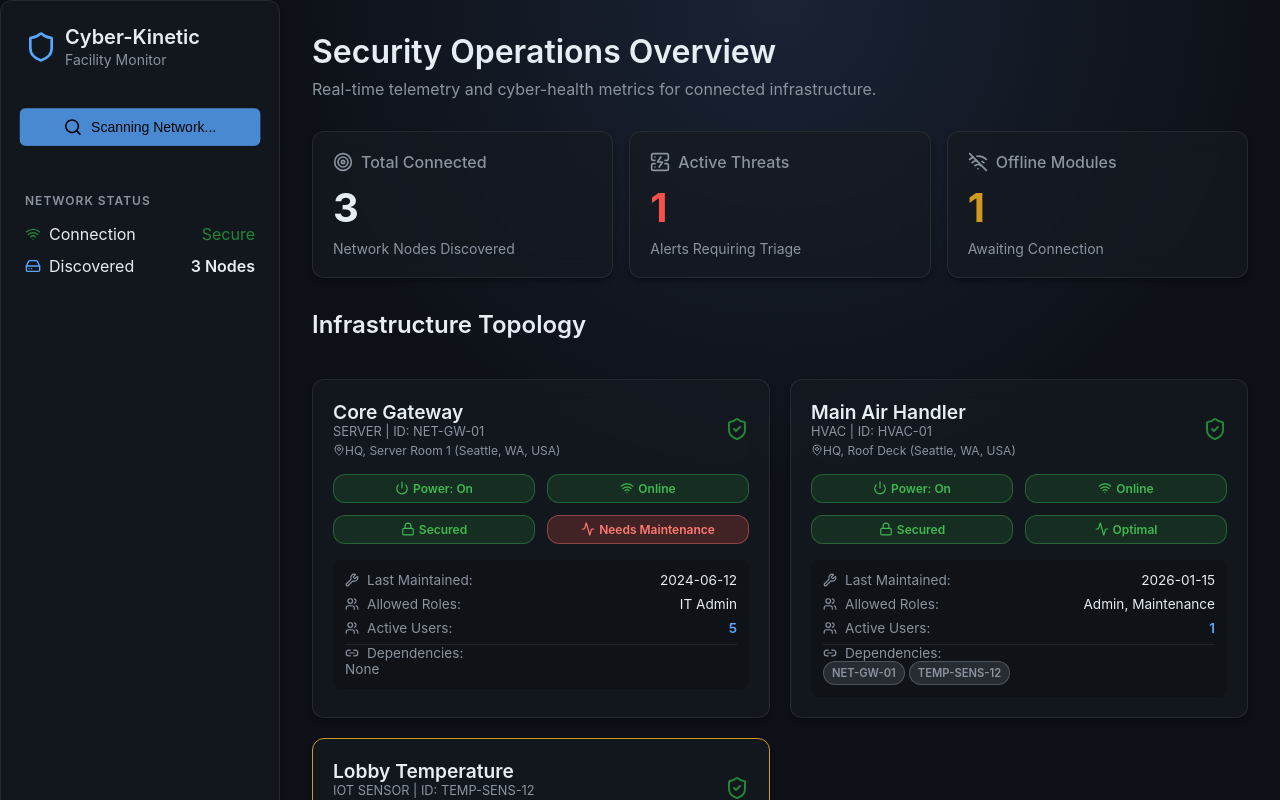
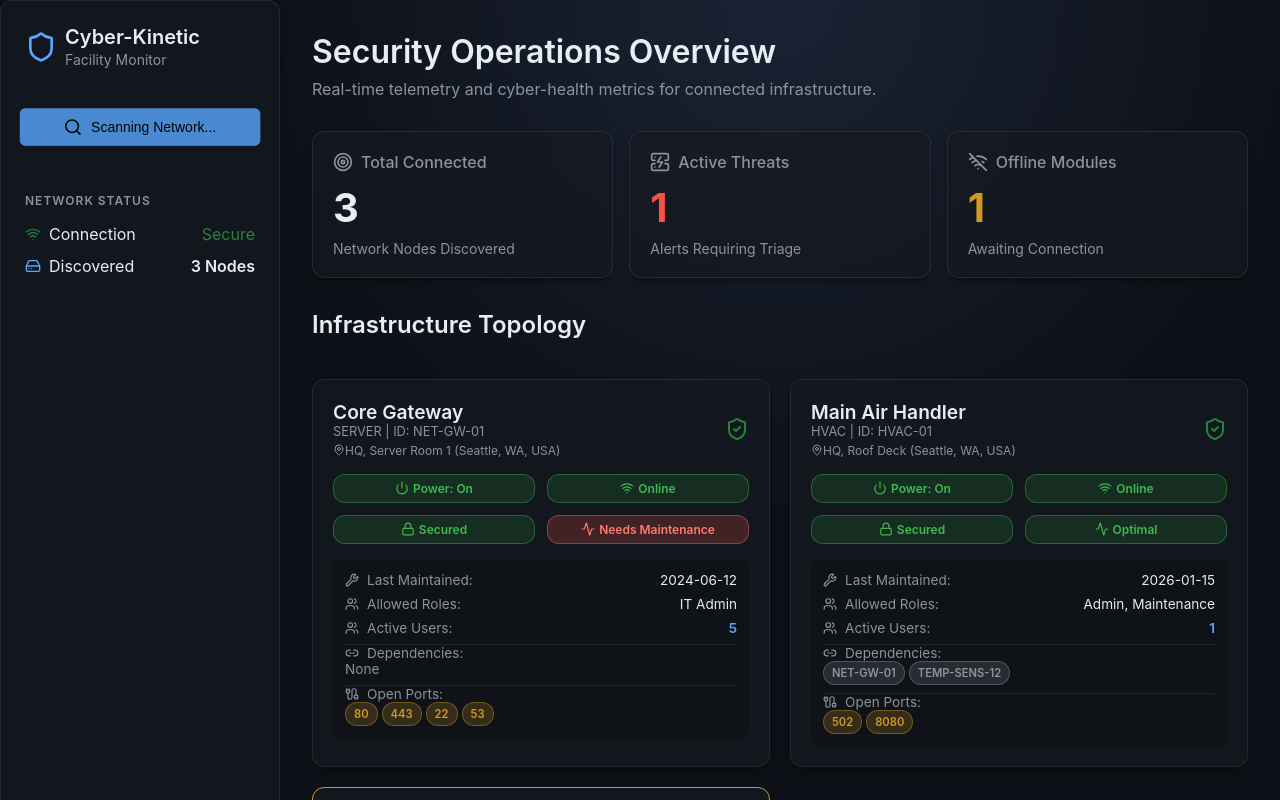
Before and after one commit to Sigmala1/Cyber_Kinetic_Crisis, a React (Vite) app in the folder dashboard/: page / in a window 1280 px wide. Both pictures are taken after a click on the button "Scan Network". Shown: the top 800 px of the page. Built offline with nearby package versions, Linux system fonts and the light colour scheme.

Commit message:
Add open ports to device metrics

```diff
--- a/dashboard/src/App.jsx
+++ b/dashboard/src/App.jsx
@@ -5,13 +5,13 @@ import DeviceGrid from './components/DeviceGrid';
 import { Target, ServerCrash, WifiOff } from 'lucide-react';
 
 const MOCK_DEVICES = [
-  { id: 'NET-GW-01', name: 'Core Gateway', type: 'Server', isOn: true, isOnline: true, hasPassword: true, condition: 'Needs Maintenance', cyberState: 'Normal', lastMaintainedDate: '2024-06-12', authorizedRoles: ['IT Admin'], activeUsers: 5, dependencies: [], location: { city: 'Seattle', state: 'WA', country: 'USA', building: 'HQ', room: 'Server Room 1' } },
-  { id: 'HVAC-01', name: 'Main Air Handler', type: 'HVAC', isOn: true, isOnline: true, hasPassword: true, condition: 'Optimal', cyberState: 'Normal', lastMaintainedDate: '2026-01-15', authorizedRoles: ['Admin', 'Maintenance'], activeUsers: 1, dependencies: ['NET-GW-01', 'TEMP-SENS-12'], location: { city: 'Seattle', state: 'WA', country: 'USA', building: 'HQ', room: 'Roof Deck' } },
-  { id: 'TEMP-SENS-12', name: 'Lobby Temperature', type: 'IoT Sensor', isOn: true, isOnline: false, hasPassword: false, condition: 'Degraded', cyberState: 'Warning', lastMaintainedDate: '2025-11-20', authorizedRoles: ['Admin'], activeUsers: 0, dependencies: ['NET-GW-01'], location: { city: 'Seattle', state: 'WA', country: 'USA', building: 'HQ', room: 'Main Lobby' } },
-  { id: 'AC-DOOR-05', name: 'Server Room Lock', type: 'Access Control', isOn: true, isOnline: true, hasPassword: true, condition: 'Optimal', cyberState: 'Compromised', lastMaintainedDate: '2026-03-01', authorizedRoles: ['Admin', 'Security'], activeUsers: 2, dependencies: ['CAM-09', 'NET-GW-01'], location: { city: 'Seattle', state: 'WA', country: 'USA', building: 'HQ', room: 'Server Room 1 Door' } },
-  { id: 'CAM-09', name: 'Server Room Camera', type: 'Security Camera', isOn: true, isOnline: true, hasPassword: true, condition: 'Optimal', cyberState: 'Normal', lastMaintainedDate: '2026-02-14', authorizedRoles: ['Security'], activeUsers: 1, dependencies: ['NET-GW-01'], location: { city: 'Seattle', state: 'WA', country: 'USA', building: 'HQ', room: 'Server Room 1' } },
-  { id: 'HVAC-02', name: 'Exhaust Fan C', type: 'HVAC', isOn: false, isOnline: false, hasPassword: false, condition: 'Optimal', cyberState: 'Normal', lastMaintainedDate: '2026-03-20', authorizedRoles: ['Maintenance'], activeUsers: 0, dependencies: ['HVAC-01'], location: { city: 'Seattle', state: 'WA', country: 'USA', building: 'HQ', room: 'Utility Shaft 3' } },
-  { id: 'ELEV-01', name: 'Main Elevator', type: 'Transport', isOn: true, isOnline: true, hasPassword: true, condition: 'Needs Maintenance', cyberState: 'Warning', lastMaintainedDate: '2025-08-30', authorizedRoles: ['Admin', 'Maintenance'], activeUsers: 0, dependencies: ['NET-GW-01'], location: { city: 'Seattle', state: 'WA', country: 'USA', building: 'HQ', room: 'Core Shaft' } },
+  { id: 'NET-GW-01', name: 'Core Gateway', type: 'Server', isOn: true, isOnline: true, hasPassword: true, condition: 'Needs Maintenance', cyberState: 'Normal', lastMaintainedDate: '2024-06-12', authorizedRoles: ['IT Admin'], activeUsers: 5, dependencies: [], location: { city: 'Seattle', state: 'WA', country: 'USA', building: 'HQ', room: 'Server Room 1' }, openPorts: [80, 443, 22, 53] },
+  { id: 'HVAC-01', name: 'Main Air Handler', type: 'HVAC', isOn: true, isOnline: true, hasPassword: true, condition: 'Optimal', cyberState: 'Normal', lastMaintainedDate: '2026-01-15', authorizedRoles: ['Admin', 'Maintenance'], activeUsers: 1, dependencies: ['NET-GW-01', 'TEMP-SENS-12'], location: { city: 'Seattle', state: 'WA', country: 'USA', building: 'HQ', room: 'Roof Deck' }, openPorts: [502, 8080] },
+  { id: 'TEMP-SENS-12', name: 'Lobby Temperature', type: 'IoT Sensor', isOn: true, isOnline: false, hasPassword: false, condition: 'Degraded', cyberState: 'Warning', lastMaintainedDate: '2025-11-20', authorizedRoles: ['Admin'], activeUsers: 0, dependencies: ['NET-GW-01'], location: { city: 'Seattle', state: 'WA', country: 'USA', building: 'HQ', room: 'Main Lobby' }, openPorts: [] },
+  { id: 'AC-DOOR-05', name: 'Server Room Lock', type: 'Access Control', isOn: true, isOnline: true, hasPassword: true, condition: 'Optimal', cyberState: 'Compromised', lastMaintainedDate: '2026-03-01', authorizedRoles: ['Admin', 'Security'], activeUsers: 2, dependencies: ['CAM-09', 'NET-GW-01'], location: { city: 'Seattle', state: 'WA', country: 'USA', building: 'HQ', room: 'Server Room 1 Door' }, openPorts: [443, 1883] },
+  { id: 'CAM-09', name: 'Server Room Camera', type: 'Security Camera', isOn: true, isOnline: true, hasPassword: true, condition: 'Optimal', cyberState: 'Normal', lastMaintainedDate: '2026-02-14', authorizedRoles: ['Security'], activeUsers: 1, dependencies: ['NET-GW-01'], location: { city: 'Seattle', state: 'WA', country: 'USA', building: 'HQ', room: 'Server Room 1' }, openPorts: [554, 80] },
+  { id: 'HVAC-02', name: 'Exhaust Fan C', type: 'HVAC', isOn: false, isOnline: false, hasPassword: false, condition: 'Optimal', cyberState: 'Normal', lastMaintainedDate: '2026-03-20', authorizedRoles: ['Maintenance'], activeUsers: 0, dependencies: ['HVAC-01'], location: { city: 'Seattle', state: 'WA', country: 'USA', building: 'HQ', room: 'Utility Shaft 3' }, openPorts: [502] },
+  { id: 'ELEV-01', name: 'Main Elevator', type: 'Transport', isOn: true, isOnline: true, hasPassword: true, condition: 'Needs Maintenance', cyberState: 'Warning', lastMaintainedDate: '2025-08-30', authorizedRoles: ['Admin', 'Maintenance'], activeUsers: 0, dependencies: ['NET-GW-01'], location: { city: 'Seattle', state: 'WA', country: 'USA', building: 'HQ', room: 'Core Shaft' }, openPorts: [10001] },
 ];
 
 function App() {
--- a/dashboard/src/components/DeviceGrid.jsx
+++ b/dashboard/src/components/DeviceGrid.jsx
@@ -1,5 +1,5 @@
 import React from 'react';
-import { Power, PowerOff, Wifi, WifiOff, Lock, Unlock, Users, ShieldAlert, ShieldCheck, Activity, Wrench, Link2, MapPin } from 'lucide-react';
+import { Power, PowerOff, Wifi, WifiOff, Lock, Unlock, Users, ShieldAlert, ShieldCheck, Activity, Wrench, Link2, MapPin, Cable } from 'lucide-react';
 
 export default function DeviceGrid({ devices }) {
   if (devices.length === 0) return (
@@ -77,6 +77,14 @@ function DeviceCard({ device }) {
             )) : <span className="text-muted">None</span>}
           </div>
         </div>
+        <div className="flex flex-col mt-2 pt-2" style={{ borderTop: '1px solid var(--glass-border)' }}>
+          <span className="text-muted flex items-center gap-2 mb-1"><Cable size={14} /> Open Ports:</span>
+          <div className="flex" style={{ gap: '4px', flexWrap: 'wrap' }}>
+            {device.openPorts && device.openPorts.length ? device.openPorts.map(port => (
+              <span key={port} className="badge warning" style={{ fontSize: '0.7rem' }}>{port}</span>
+            )) : <span className="text-muted">None</span>}
+          </div>
+        </div>
       </div>
     </div>
   );
```
